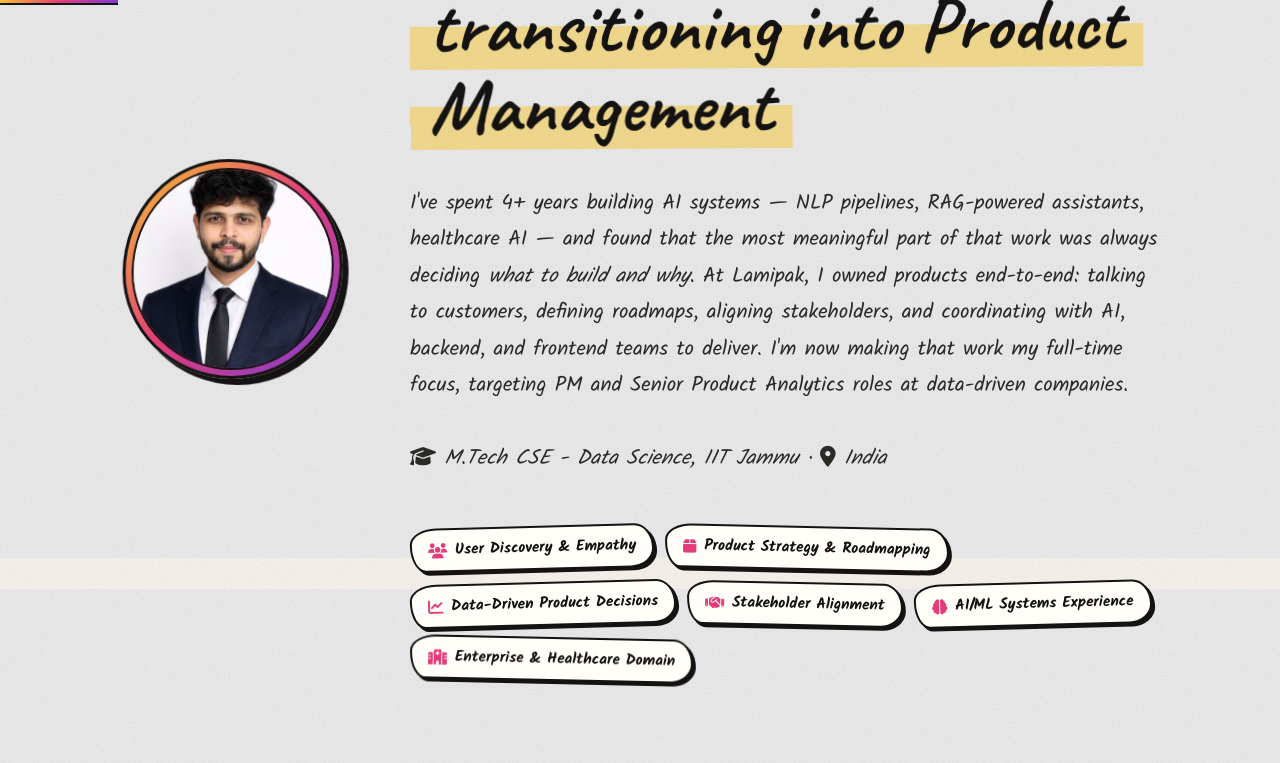
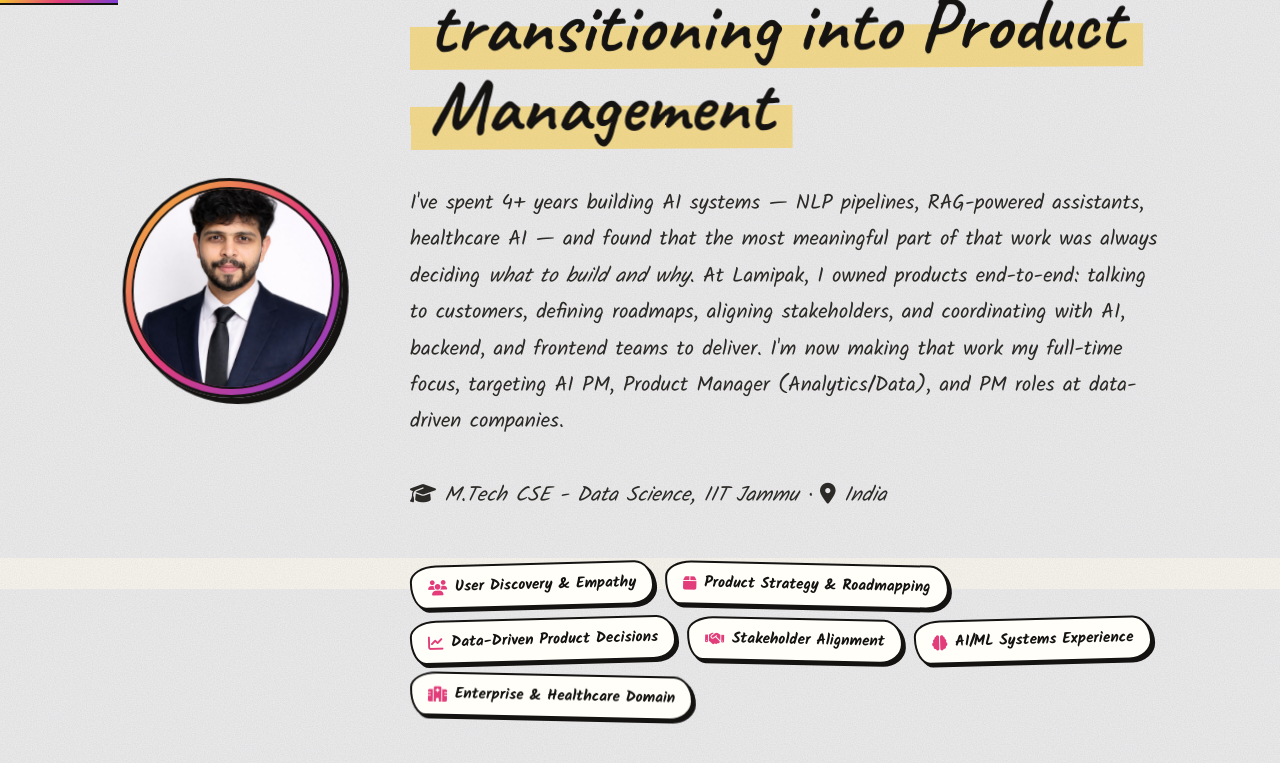
Before and after one commit to mayank1101/mayank1101.github.io, a Jekyll site: the page built from index.html, in a window 1280 px wide and 900 px high, scrolled down 342 px. Shown: the top 763 px of the window. Built offline with Jekyll 4.4.1, drawn with Linux system fonts in a browser that asks for light colours; some web fonts are replaced; some of the changed text lies outside the part shown.

Commit message:
fix: sync document count to 1K+, target roles to match LinkedIn (AI PM first)

```diff
--- a/about.html
+++ b/about.html
@@ -104,7 +104,7 @@ description: About Mayank Sharma - Data Scientist transitioning into Product Man
                 At <strong>NextLeap</strong> (June 2026–present), I'm completing a Product Management Fellowship to
                 formalize the transition. Working through real PM frameworks, product case studies, and building the
                 structured vocabulary to match what I've already been doing in practice.
-                Target: PM and Senior Product Analytics roles at data-driven companies where technical depth is an advantage,
+                Target: AI Product Manager, Product Manager (Analytics/Data), and PM roles at data-driven companies where technical depth is an advantage,
                 not a liability.
             </p>
         </div>
--- a/index.html
+++ b/index.html
@@ -27,7 +27,7 @@ description: Mayank Sharma - Data Scientist transitioning into Product Managemen
         the most meaningful part of that work was always deciding <em>what to build and why</em>.
         At Lamipak, I owned products end-to-end: talking to customers, defining roadmaps, aligning stakeholders,
         and coordinating with AI, backend, and frontend teams to deliver. I'm now making that work my full-time focus,
-        targeting PM and Senior Product Analytics roles at data-driven companies.
+        targeting AI PM, Product Manager (Analytics/Data), and PM roles at data-driven companies.
       </p>
       <p class="muted" style="margin-top: 1rem">
         <i class="fas fa-graduation-cap"></i> M.Tech CSE - Data Science, IIT
@@ -176,7 +176,7 @@ description: Mayank Sharma - Data Scientist transitioning into Product Managemen
       or you're looking for a PM or Product Analytics hire who speaks to engineers in their language — I'd love to connect.
     </p>
     <p class="muted">
-      Open to <strong>Senior Product Analytics</strong>, <strong>Product Manager (Analytics/Data)</strong>, and
+      Open to <strong>AI Product Manager</strong>, <strong>Product Manager (Analytics/Data)</strong>, and
       <strong>Product Manager</strong> roles — particularly in enterprise software, healthcare AI, and data-driven B2B products.
     </p>
     <div class="collaborate-card-actions">
--- a/resume.html
+++ b/resume.html
@@ -139,7 +139,7 @@ description: Resume of Mayank Sharma - Data Scientist transitioning into Product
     </div>
     <h3 style="margin-bottom: 1rem">Let's Talk Product</h3>
     <p style="margin-bottom: 2rem; line-height: 1.8">
-      I'm actively exploring <strong>Senior Product Analytics</strong>, <strong>Product Manager (Analytics/Data)</strong>, and
+      I'm actively exploring <strong>AI Product Manager</strong>, <strong>Product Manager (Analytics/Data)</strong>, and
       <strong>Product Manager</strong> roles — particularly in enterprise software, healthcare AI, and data-intensive B2B products.
       I respond personally to every inquiry.
     </p>
```
Also changed, not shown: other parts of resume.html (+2 -2 lines).
